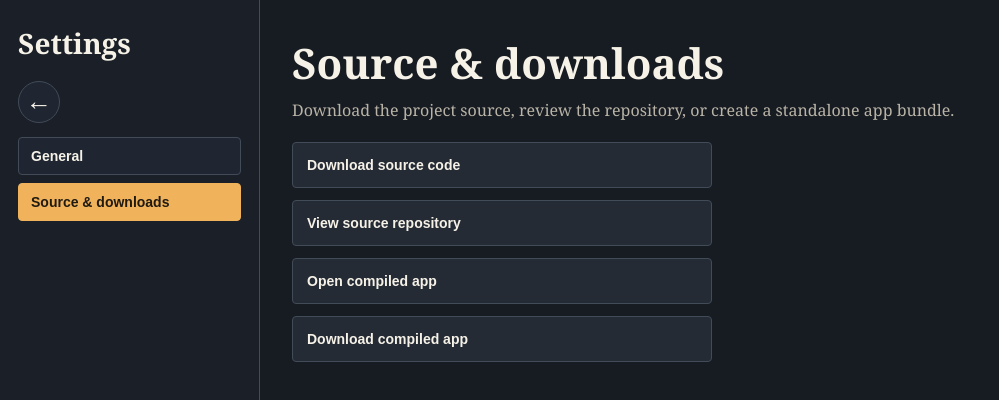
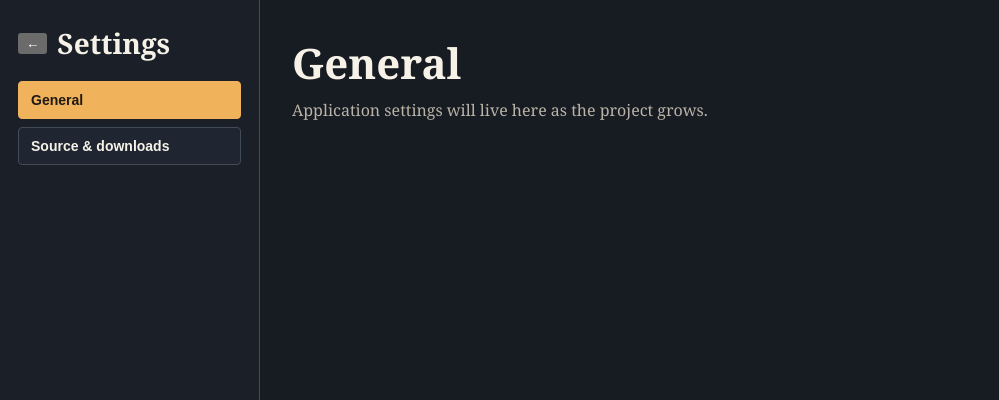
Before and after one commit to DennisA-byte/Utilities, a website: page src/settings.html in a window 1280 px wide. Shown: the top 400 px of the page, without its empty margins (0-999 px from the left). Drawn offline with Linux system fonts and the light colour scheme.

Commit message:
Default settings tab to General

```diff
--- a/src/settings.html
+++ b/src/settings.html
@@ -38,8 +38,15 @@
       padding: 28px 18px;
     }
 
-    .settings-sidebar h1 {
-      margin: 0 0 22px;
+    .settings-header {
+      align-items: center;
+      display: flex;
+      gap: 10px;
+      margin-bottom: 22px;
+    }
+
+    .settings-header h1 {
+      margin: 0;
       font-size: 28px;
       line-height: 1.1;
     }
@@ -60,7 +67,6 @@
       font-size: 26px;
       height: 42px;
       justify-content: center;
-      margin-bottom: 6px;
       padding: 0;
       width: 42px;
     }
@@ -178,21 +184,23 @@
 <body>
   <div class="settings-shell">
     <aside class="settings-sidebar" aria-label="Settings sections">
-      <h1>Settings</h1>
+      <div class="settings-header">
+        <button class="nav-back" type="button" aria-label="Back to game library" title="Back to game library">←</button>
+        <h1>Settings</h1>
+      </div>
       <nav class="settings-nav" aria-label="Settings sections">
-        <button class="nav-back" type="button" aria-label="Back to game library" title="Back to game library">←</button>
-        <button type="button" data-panel="general" aria-selected="false">General</button>
-        <button type="button" data-panel="source" aria-selected="true">Source &amp; downloads</button>
+        <button type="button" data-panel="general" aria-selected="true">General</button>
+        <button type="button" data-panel="source" aria-selected="false">Source &amp; downloads</button>
       </nav>
     </aside>
 
     <main class="settings-content">
-      <section class="settings-panel" id="general-panel" aria-label="General settings">
+      <section class="settings-panel active" id="general-panel" aria-label="General settings">
         <h2>General</h2>
         <p>Application settings will live here as the project grows.</p>
       </section>
 
-      <section class="settings-panel active" id="source-panel" aria-label="Source and downloads settings">
+      <section class="settings-panel" id="source-panel" aria-label="Source and downloads settings">
         <h2>Source &amp; downloads</h2>
         <p>Download the project source, review the repository, or create a standalone app bundle.</p>
         <div class="settings-actions">
```
Also changed, not shown: tests/homepage.spec.js (+15 -11 lines).
